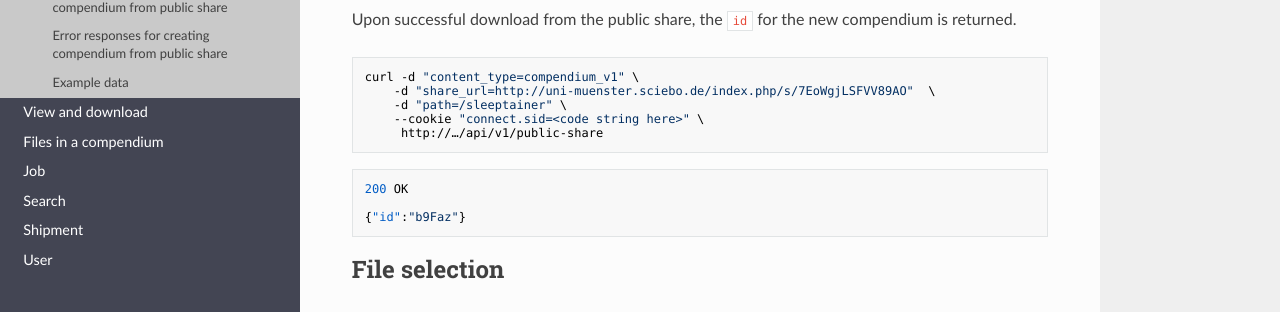
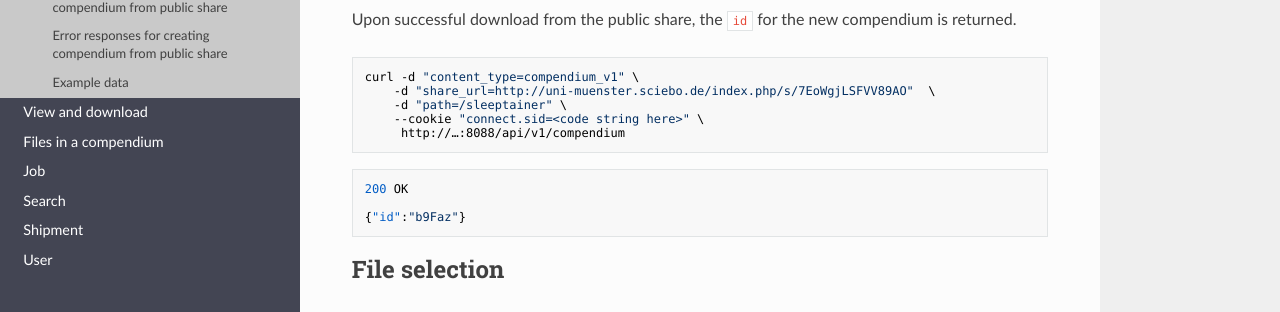
Before and after one commit to o2r-project/api, an MkDocs documentation site: the page built from docs/public-share.md, in a window 1280 px wide and 900 px high. Shown: the part 322-634 px from the top of the window. Built offline with MkDocs 1.6.1, drawn with Linux system fonts in a browser that asks for light colours; nearby versions of some CDN libraries; old or Windows-style settings are respelled for this version of MkDocs; some of the changed lines change nothing that is shown.

Commit message:
update public-share.md

````diff
--- a/docs/public-share.md
+++ b/docs/public-share.md
@@ -11,7 +11,7 @@ curl -d "content_type=compendium_v1" \
     -d "share_url=http://uni-muenster.sciebo.de/index.php/s/7EoWgjLSFVV89AO"  \
     -d "path=/sleeptainer" \
     --cookie "connect.sid=<code string here>" \
-     http://…/api/v1/public-share
+     http://…:8088/api/v1/compendium
 ```
 
 ```json
@@ -38,7 +38,6 @@ Depending on the file structure, the public share contents are treated different
 - `path` - Path to a subdirectory in the public share (optional)
   - default is `/`
 
-
 ## Error responses for creating compendium from public share
 
 ```json
````
